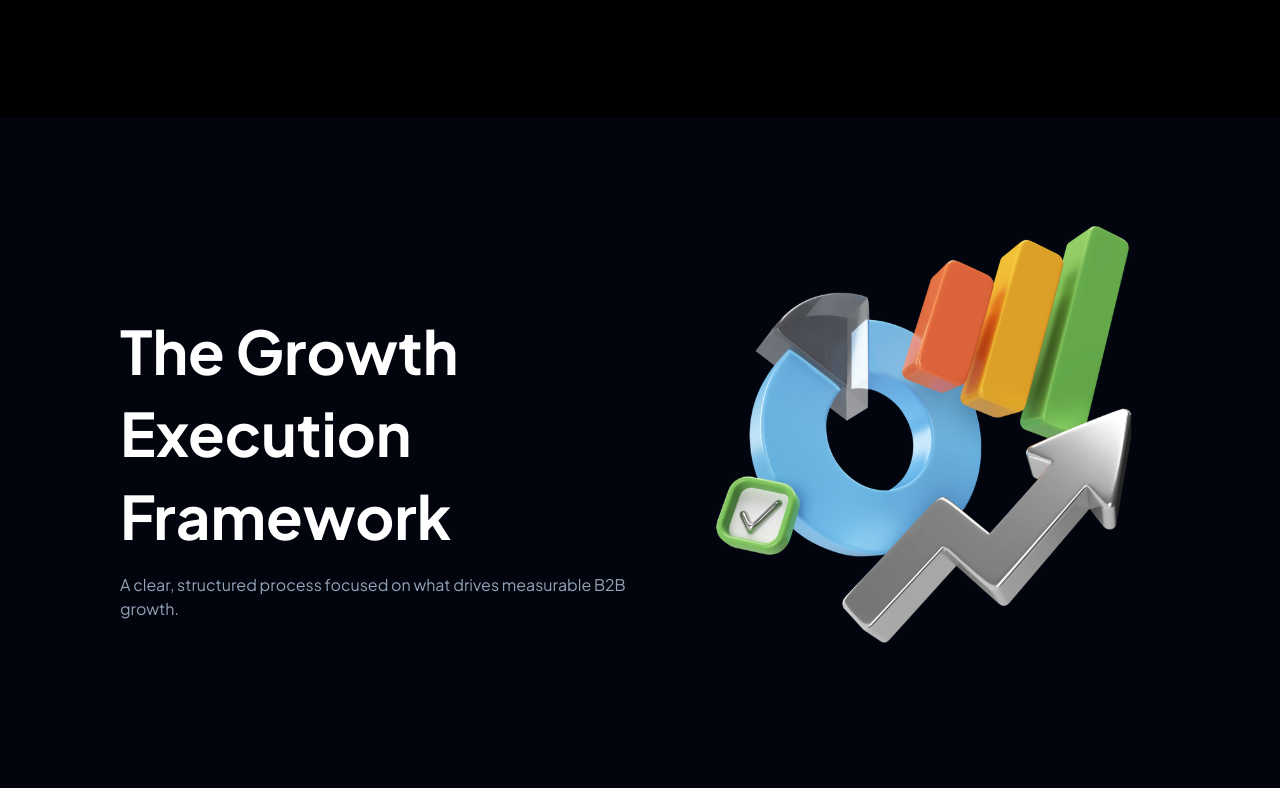
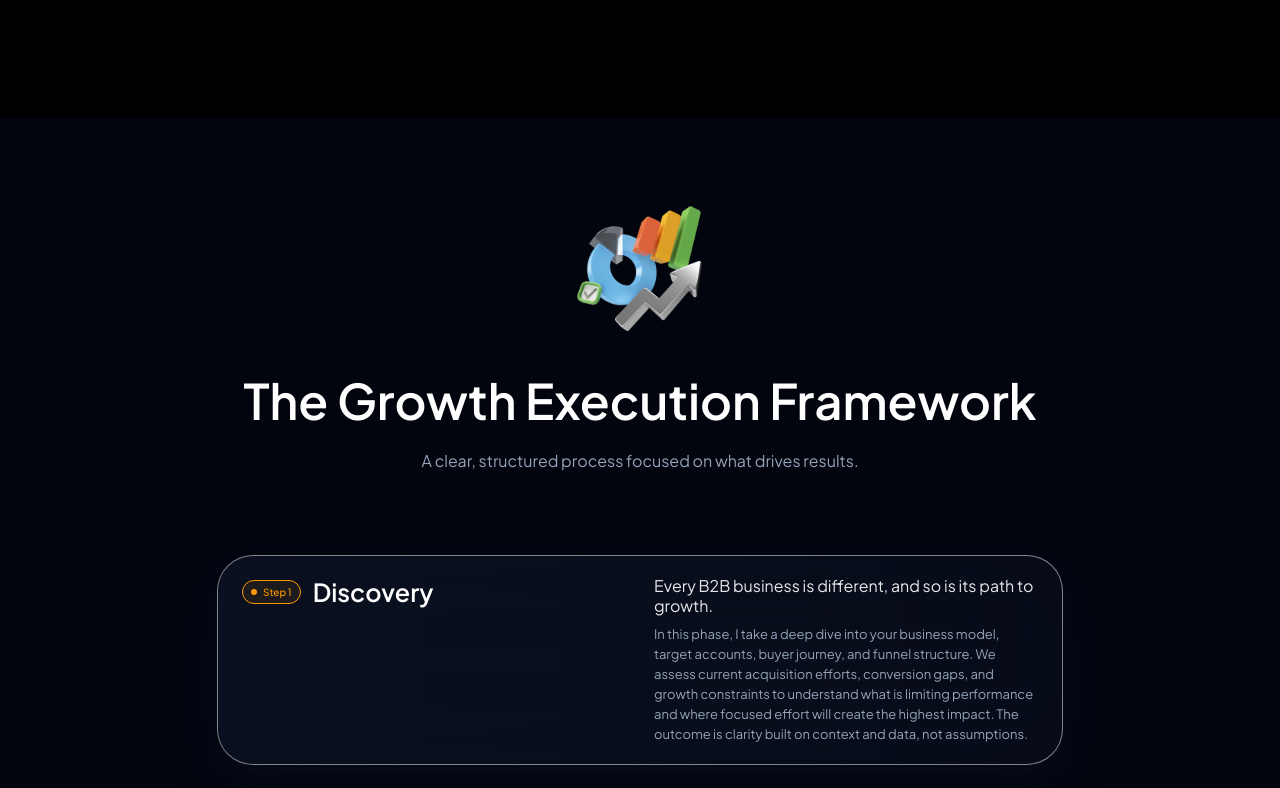
Before and after one commit to harishramesh99/b2b_Lead-Generation_v1, a Next.js app: page / in a window 1280 px wide. Shown: the part 5832-6620 px from the top of the page. Built offline with nearby package versions, Linux system fonts and the light colour scheme.

Commit message:
growth section fix

```diff
--- a/src/app/_components/growth/Growth.tsx
+++ b/src/app/_components/growth/Growth.tsx
@@ -1,62 +1,219 @@
 'use client'
 
+import { useEffect, useRef, useState } from 'react'
 import useGrowth from './hooks/useGrowth'
+import growthImg from '../../../../public/assets/Images/Growth.svg'
 import Image from 'next/image'
-import growthImg from '../../../../public/assets/Images/Growth.svg'
+
+/* Sticky offsets */
+const TOPS_DESKTOP = [
+  'top-[260px]',
+  'top-[300px]',
+  'top-[340px]',
+  'top-[380px]',
+  'top-[420px]',
+]
+
+const TOPS_MOBILE = [
+  'top-[200px]',
+  'top-[230px]',
+  'top-[260px]',
+  'top-[290px]',
+  'top-[320px]',
+]
+
+const OVERLAP_DESKTOP = 'md:mt-8'
+const OVERLAP_MOBILE = 'mt-6'
+
+/* 🔹 Hook: shrink card when it becomes sticky */
+function useStickyScale() {
+  const ref = useRef<HTMLDivElement | null>(null)
+  const [stuck, setStuck] = useState(false)
+
+  useEffect(() => {
+    if (!ref.current) return
+
+    const observer = new IntersectionObserver(
+  ([entry]) => {
+    setStuck(!entry.isIntersecting)
+  },
+  { threshold: 1, rootMargin: '-1px 0px 0px 0px' }
+)
+
+
+    observer.observe(ref.current)
+    return () => observer.disconnect()
+  }, [])
+
+  return { ref, stuck }
+}
+
+type GrowthStep = {
+  stepLabel: string
+  title: string
+  subtitle: string
+  description: string
+}
+
+
+/* 🔹 Card Component (hook lives here – SAFE) */
+function GrowthCard({
+  step,
+  topDesktop,
+  topMobile,
+  z,
+}: {
+  step: GrowthStep
+  topDesktop: string
+  topMobile: string
+  z: number
+})
+ {
+  const { ref, stuck } = useStickyScale()
+
+  return (
+   <div
+  className={[
+    'sticky',
+    'flex justify-center', // ✅ centers the card
+    topMobile,
+    `md:${topDesktop}`,
+    OVERLAP_MOBILE,
+    OVERLAP_DESKTOP,
+  ].join(' ')}
+  style={{ zIndex: z }}
+>
+<div
+  ref={ref}
+  className="flex gap-8 transition-transform duration-300 ease-out"
+  style={{
+    transform: stuck ? 'scaleY(0.96)' : 'scaleY(1)',
+    transformOrigin: 'top',
+
+    width: '1000px',
+    padding: '20px 24px',
+    alignItems: 'flex-start',
+    borderRadius: '36px',
+
+    overflow: 'hidden', // ✅ THIS FIXES THE ISSUE
+
+    border: '0.5px solid rgba(255, 255, 255, 0.50)',
+    background:
+      'linear-gradient(270deg, rgba(15, 23, 42, 0.40) 0%, rgba(15, 23, 42, 0.40) 100%)',
+    backdropFilter: 'blur(66px)',
+    WebkitBackdropFilter: 'blur(66px)',
+    boxShadow:
+      '0px 20px 40px rgba(15, 23, 42, 0.40)',
+  }}
+>
+ <div
+    className="absolute inset-0 z-[-100]"
+    style={{
+      background:
+        'linear-gradient(270deg, rgba(15, 23, 42, 0.0) 0%, rgba(15, 23, 42, 0.40) 100%)',
+    }}
+  />
+        {/* LEFT COLUMN */}
+        <div className="w-[380px] shrink-0">
+          <div className="flex items-center gap-3 mb-2">
+            {/* STEP PILL */}
+            <div
+              className="flex text-[10px] font-medium"
+              style={{
+                height: '24px',
+                padding: '4px 8px',
+                justifyContent: 'center',
+                alignItems: 'center',
+                gap: '6px',
+                borderRadius: '121px',
+                border: '0.5px solid #FF9900',
+                background: 'rgba(255, 153, 0, 0.08)',
+                color: '#FF9900',
+                lineHeight: '1',
+                width: 'fit-content',
+              }}
+            >
+              <span className="w-[6px] h-[6px] rounded-full bg-[#FF9900]" />
+              {step.stepLabel}
+            </div>
+
+            {/* TITLE */}
+            <h3 className="text-white text-[25px] font-semibold leading-[33px]">
+              {step.title}
+            </h3>
+          </div>
+        </div>
+
+        {/* RIGHT COLUMN */}
+        <div className="w-[560px] flex flex-col">
+          <p className="text-white text-[16px] leading-[20px] mb-2 opacity-90">
+            {step.subtitle}
+          </p>
+
+          <p className="text-[#94A3B8] text-[13px] leading-[20px]">
+            {step.description}
+          </p>
+        </div>
+      </div>
+    </div>
+  )
+}
 
 export default function Growth() {
   const { GROWTH_STEPS } = useGrowth()
 
   return (
-    <div className="bg-[#02050E] px-6 md:px-[120px] py-20 flex gap-16">
-      {/* LEFT COLUMN */}
-      <div className="flex-1 flex flex-col w-[50%] ">
-        {/* Sticky Title + Subheading */}
-        <div className="sticky top-0 z-10 bg-[#02050E] py-28">
-          <h2 className="text-white text-4xl md:text-5xl lg:text-6xl  font-bold leading-snug mb-4">
-            The Growth Execution <br /> Framework
-          </h2>
-          <p className="text-[#94A3B8] text-base">
-            A clear, structured process focused on what drives measurable B2B growth.
-          </p>
-        </div>
+    <section className="bg-[#02050E] px-6 md:px-[120px] py-20">
+      {/* HEADER */}
+      <div className="max-w-[900px] mx-auto text-center mb-20">
+     <div className="mx-auto mb-8 relative w-[140px] h-[140px]">
+  <Image
+    src={growthImg}
+    alt="Growth"
+    fill
+    className="object-contain"
+  />
+</div>
 
-        {/* Steps scroll normally with page */}
-        <div className="flex flex-col space-y-12 pt-16 pb-32">
-          {GROWTH_STEPS.map((step, index) => (
-            <div
-              key={`growth-step-${index}`}
-              className="flex flex-col items-start gap-2 bg-[#01050E] rounded-2xl px-4 pt-[328px] pb-4"
-            >
-              <div className="bg-black flex justify-center items-center gap-2 text-[#FF9900] border-[0.5px] border-[#FF9900] text-sm font-medium w-fit px-3 py-1 rounded-full tracking-[0.15rem]">
-                <span>
-                  <svg xmlns="http://www.w3.org/2000/svg" width="8" height="8" viewBox="0 0 8 8" fill="none">
-                    <circle cx="4" cy="4" r="4" fill="#FF9900"/>
-                  </svg>
-                </span>{step.stepLabel}
-              </div>
-              <div className="text-white text-[25px] font-[600] leading-[33px] md:leading-[37px] md:tracking-[-0.5px] font-[Plus Jakarta Sans]">
-                {step.title}
-              </div>
-              <div className="text-white font-[400] text-[13px] leading-[20px] md:leading-[21.034px] font-[Plus Jakarta Sans]">
-                {step.subtitle}
-              </div>
-              <p className="text-[#94A3B8] text-[13px] font-[400] leading-[20px] md:leading-[21.034px] font-[Plus Jakarta Sans]">
-                {step.description}
-              </p>
-            </div>
-          ))}
-        </div>
+
+        <h2
+          className="text-white"
+          style={{
+            fontFamily: 'Plus Jakarta Sans',
+            fontSize: '49px',
+            fontWeight: 600,
+            lineHeight: '61px',
+          }}
+        >
+          The Growth Execution Framework
+        </h2>
+
+        <p
+          className="mt-4"
+          style={{
+            fontFamily: 'Plus Jakarta Sans',
+            fontSize: '16px',
+            fontWeight: 400,
+            lineHeight: '28px',
+            color: '#94A3B8',
+          }}
+        >
+          A clear, structured process focused on what drives results.
+        </p>
       </div>
 
-      {/* RIGHT COLUMN: Sticky Image */}
-      <div className="w-[45%] h-fit sticky top-24 hidden lg:block">
-        <Image
-          src={growthImg}
-          alt="Growth Visual"
-          className="w-full h-auto object-contain"
-        />
+      {/* STACK */}
+      <div className="relative mx-auto md:pb-[40vh]" style={{ maxWidth: '846px' }}>
+        {GROWTH_STEPS.map((step, i) => (
+          <GrowthCard
+            key={step.stepLabel}
+            step={step}
+            topDesktop={TOPS_DESKTOP[i] ?? 'top-[260px]'}
+            topMobile={TOPS_MOBILE[i] ?? 'top-[200px]'}
+            z={20 + i}
+          />
+        ))}
       </div>
-    </div>
+    </section>
   )
 }
```
